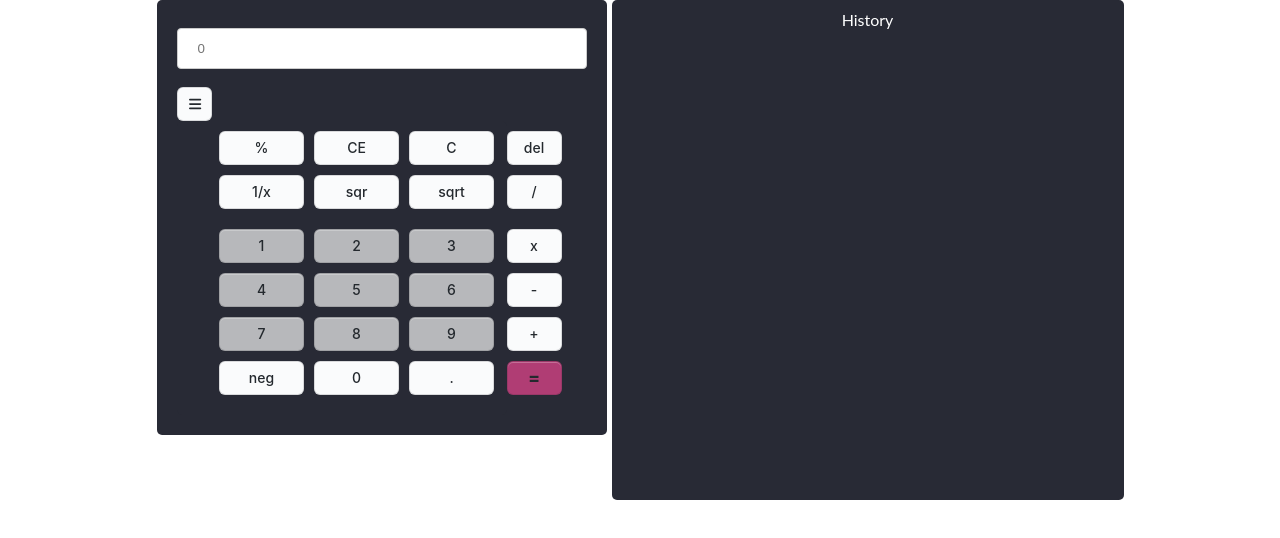
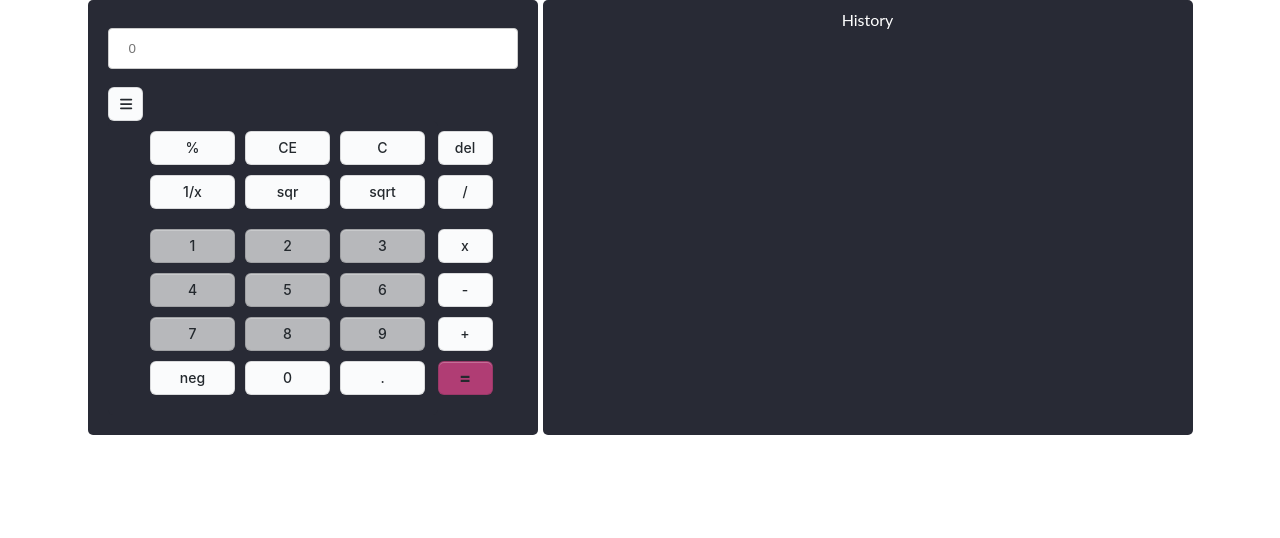
Before and after one commit to EnaBur/calc, a React (Create React App) app: page / in a window 1280 px wide. Shown: the top 538 px of the page. Built offline with nearby package versions, Linux system fonts and the light colour scheme.

Commit message:
message: layout;

```diff
--- a/src/components/Digit.js
+++ b/src/components/Digit.js
@@ -29,7 +29,7 @@ const Digit = ({ additionalStatus, setadditionalStatus }) => {
         const digits = [];
         for(let i=1; i<10; i++) {
             digits.push(
-                <button onClick={() => ""} className='znamenka' key={i}>{i}</button>
+                <button onClick={() => document.getElementById("input").value=i} className='znamenka' key={i}>{i}</button>
                 //{/*<button onClick={() => calculate=(i.toString())} className='znamenka' key={i}>{i}</button>*/}
             )
         }
@@ -44,7 +44,7 @@ const Digit = ({ additionalStatus, setadditionalStatus }) => {
 
             <button className='hamburger' onClick={() => setadditionalStatus(!additionalStatus)}><FontAwesomeIcon icon={faBars} /></button>
 
-            <div className="keyboard">
+            <div className={`keyboard ${additionalStatus ? 'move-simple' : ''}`}>
 
             <div className={`additional ${additionalStatus ? 'show-additional' : ''}`}>
                 <button>ln</button>
@@ -65,15 +65,6 @@ const Digit = ({ additionalStatus, setadditionalStatus }) => {
 
         	        { addNumbers() }
 
-                    {/* <button class="znamenka">7</button>
-                    <button class="znamenka">8</button>
-                    <button class="znamenka">9</button>
-                    <button class="znamenka">4</button>
-                    <button class="znamenka">5</button>
-                    <button class="znamenka">6</button>
-                    <button class="znamenka">1</button>
-                    <button class="znamenka">2</button>
-                    <button class="znamenka">3</button> */}
                     <button >neg</button>
                     <button >0</button>
                     <button >.</button>
--- a/src/styles/_history.scss
+++ b/src/styles/_history.scss
@@ -1,10 +1,10 @@
 .screen {
     background-color: rgb(40,42,53);
     color: white;
-    width: 40%;
+    width: 650px;
     text-align: center;
     padding: 10px;
     border-radius: 5px;
     max-height: 100%;
-    height: 500px;
+    height: 435px;
 }
```
